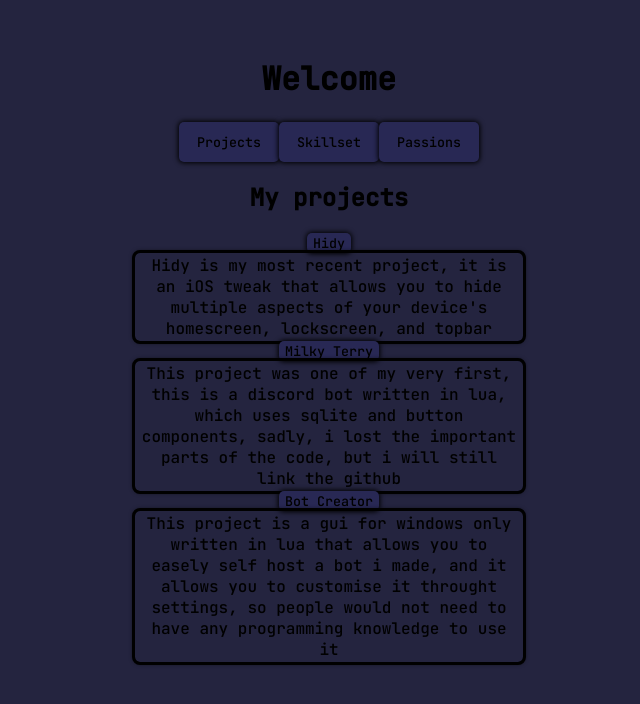
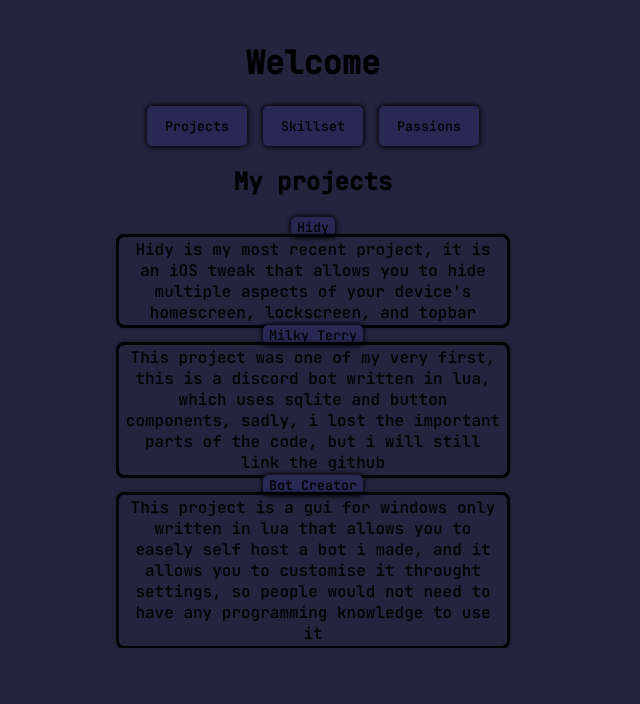
Before and after one commit to justdie386/justdie, a SvelteKit app: page / in a window 1280 px wide. Shown: the top 704 px of the page, without its empty margins (331-971 px from the left). Built offline with nearby package versions, Linux system fonts and the light colour scheme.

Commit message:
Update +page.svelte

```diff
--- a/src/routes/+page.svelte
+++ b/src/routes/+page.svelte
@@ -26,7 +26,7 @@
 	@import url('https://fonts.googleapis.com/css2?family=JetBrains+Mono:wght@500&display=swap');
 	:root,
 	body {
-		padding: 10px;
+		padding: 2px;
 		margin-left: auto;
 		margin-right: auto;
 		max-height: 100%;
@@ -43,7 +43,7 @@
 
 	nav {
 		display: flex;
-		gap: 0rem;
+		gap: 1rem;
 	}
 
 	main {
```
